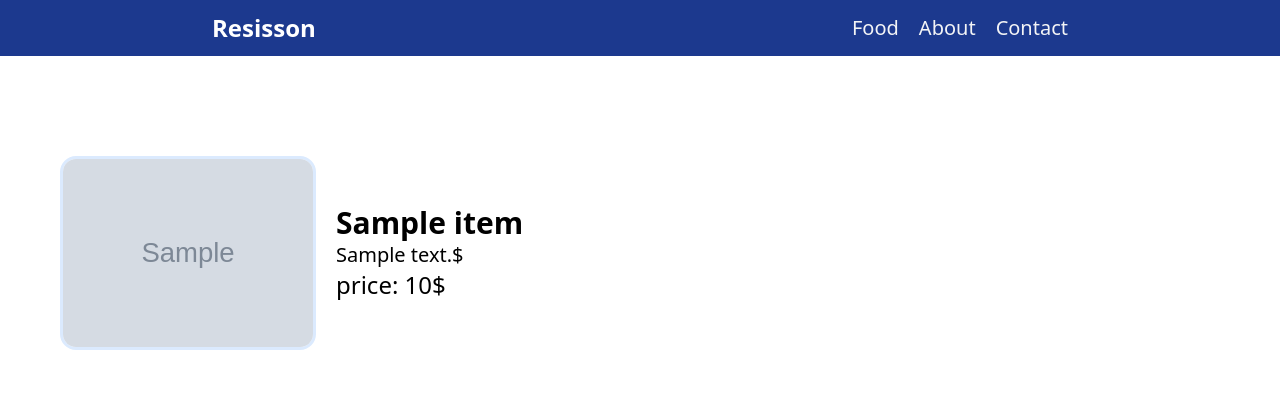
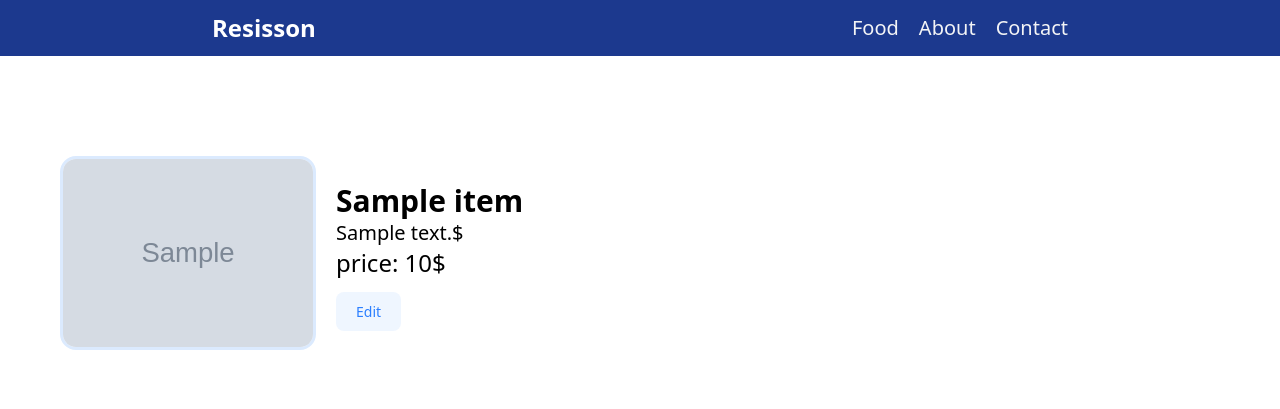
Before and after one commit to J0Ysutradhar/food_app, a Django app: page /food/menu/item/1/ in a window 1280 px wide. Shown: the top 409 px of the page. Run offline with Django 5.2, Linux system fonts and the light colour scheme; tables that the repository leaves empty hold one stand-in row (values such as "Sample post"); grey boxes marked "Sample" are stand-in pictures.

Commit message:
Edit button added in detail page, and its working

```diff
--- a/project/food/templates/food/detail.html
+++ b/project/food/templates/food/detail.html
@@ -16,6 +16,9 @@
             <p class="  text-xl">{{food_item.food_description}}$</p>
 
             <p class="  text-2xl">price: {{food_item.food_price}}$</p>
+            <div class="pt-5">
+                <a href="edit" class="px-5 py-2.5 font-medium bg-blue-50 hover:bg-blue-100 hover:text-blue-600 text-blue-500 rounded-lg text-sm">Edit</a>
+            </div>
         </div>
 </div>
 
--- a/project/food/templates/food/menu.html
+++ b/project/food/templates/food/menu.html
@@ -9,7 +9,7 @@ Food Menu
 <div class=" m-15">
     {% for item in items %}
     <div class="flex  gap-5 pt-10 items-center">
-        <div class="">
+        <div class="hover:border-blue-700 hover:border-0.5">
             <a href="item/{{item.id}}/"><img src="{{item.food_image}}" alt="" srcset="" class="w-64 rounded-2xl border-3 border-blue-100"></a>
         </div>
         <div>
--- a/project/hotel/static/hotel/output.css
+++ b/project/hotel/static/hotel/output.css
@@ -7,25 +7,32 @@
       "Segoe UI Emoji", "Segoe UI Symbol", "Noto Color Emoji";
     --font-mono: ui-monospace, SFMono-Regular, Menlo, Monaco, Consolas, "Liberation Mono",
       "Courier New", monospace;
-    --color-red-50: oklch(97.1% 0.013 17.38);
-    --color-red-400: oklch(70.4% 0.191 22.216);
     --color-red-500: oklch(63.7% 0.237 25.331);
     --color-red-600: oklch(57.7% 0.245 27.325);
     --color-red-700: oklch(50.5% 0.213 27.518);
-    --color-red-800: oklch(44.4% 0.177 26.899);
-    --color-amber-50: oklch(98.7% 0.022 95.277);
+    --color-amber-100: oklch(96.2% 0.059 95.617);
+    --color-amber-300: oklch(87.9% 0.169 91.605);
     --color-amber-400: oklch(82.8% 0.189 84.429);
     --color-yellow-400: oklch(85.2% 0.199 91.936);
     --color-green-400: oklch(79.2% 0.209 151.711);
+    --color-blue-50: oklch(97% 0.014 254.604);
     --color-blue-100: oklch(93.2% 0.032 255.585);
+    --color-blue-300: oklch(80.9% 0.105 251.813);
     --color-blue-400: oklch(70.7% 0.165 254.624);
+    --color-blue-500: oklch(62.3% 0.214 259.815);
+    --color-blue-600: oklch(54.6% 0.245 262.881);
+    --color-blue-700: oklch(48.8% 0.243 264.376);
     --color-blue-900: oklch(37.9% 0.146 265.522);
+    --color-fuchsia-300: oklch(83.3% 0.145 321.434);
     --color-gray-50: oklch(98.5% 0.002 247.839);
     --color-gray-100: oklch(96.7% 0.003 264.542);
     --color-gray-300: oklch(87.2% 0.01 258.338);
-    --color-gray-400: oklch(70.7% 0.022 261.325);
+    --color-neutral-200: oklch(92.2% 0 0);
+    --color-neutral-950: oklch(14.5% 0 0);
     --color-white: #fff;
     --spacing: 0.25rem;
+    --text-sm: 0.875rem;
+    --text-sm--line-height: calc(1.25 / 0.875);
     --text-xl: 1.25rem;
     --text-xl--line-height: calc(1.75 / 1.25);
     --text-2xl: 1.5rem;
@@ -39,11 +46,18 @@
     --text-6xl: 3.75rem;
     --text-6xl--line-height: 1;
     --font-weight-extralight: 200;
+    --font-weight-medium: 500;
     --font-weight-semibold: 600;
     --font-weight-bold: 700;
+    --radius-md: 0.375rem;
+    --radius-lg: 0.5rem;
     --radius-xl: 0.75rem;
     --radius-2xl: 1rem;
-    --radius-4xl: 2rem;
+    --animate-spin: spin 1s linear infinite;
+    --animate-ping: ping 1s cubic-bezier(0, 0, 0.2, 1) infinite;
+    --animate-pulse: pulse 2s cubic-bezier(0.4, 0, 0.6, 1) infinite;
+    --default-transition-duration: 150ms;
+    --default-transition-timing-function: cubic-bezier(0.4, 0, 0.2, 1);
     --default-font-family: var(--font-sans);
     --default-mono-font-family: var(--font-mono);
     --font-baka: baka, 'sans-serif';
@@ -267,6 +281,9 @@
   .rounded-2xl {
     border-radius: var(--radius-2xl);
   }
+  .rounded-lg {
+    border-radius: var(--radius-lg);
+  }
   .rounded-xl {
     border-radius: var(--radius-xl);
   }
@@ -283,6 +300,9 @@
   .border-gray-300 {
     border-color: var(--color-gray-300);
   }
+  .bg-blue-50 {
+    background-color: var(--color-blue-50);
+  }
   .bg-blue-900 {
     background-color: var(--color-blue-900);
   }
@@ -295,6 +315,12 @@
   .px-4 {
     padding-inline: calc(var(--spacing) * 4);
   }
+  .px-5 {
+    padding-inline: calc(var(--spacing) * 5);
+  }
+  .py-2\.5 {
+    padding-block: calc(var(--spacing) * 2.5);
+  }
   .py-3 {
     padding-block: calc(var(--spacing) * 3);
   }
@@ -306,6 +332,9 @@
   }
   .pt-3 {
     padding-top: calc(var(--spacing) * 3);
+  }
+  .pt-5 {
+    padding-top: calc(var(--spacing) * 5);
   }
   .pt-10 {
     padding-top: calc(var(--spacing) * 10);
@@ -333,6 +362,10 @@
     font-size: var(--text-6xl);
     line-height: var(--tw-leading, var(--text-6xl--line-height));
   }
+  .text-sm {
+    font-size: var(--text-sm);
+    line-height: var(--tw-leading, var(--text-sm--line-height));
+  }
   .text-xl {
     font-size: var(--text-xl);
     line-height: var(--tw-leading, var(--text-xl--line-height));
@@ -345,12 +378,19 @@
     --tw-font-weight: var(--font-weight-extralight);
     font-weight: var(--font-weight-extralight);
   }
+  .font-medium {
+    --tw-font-weight: var(--font-weight-medium);
+    font-weight: var(--font-weight-medium);
+  }
   .font-semibold {
     --tw-font-weight: var(--font-weight-semibold);
     font-weight: var(--font-weight-semibold);
   }
   .text-amber-400 {
     color: var(--color-amber-400);
+  }
+  .text-blue-500 {
+    color: var(--color-blue-500);
   }
   .text-gray-100 {
     color: var(--color-gray-100);
@@ -373,6 +413,27 @@
   .shadow-2xl {
     --tw-shadow: 0 25px 50px -12px var(--tw-shadow-color, rgb(0 0 0 / 0.25));
     box-shadow: var(--tw-inset-shadow), var(--tw-inset-ring-shadow), var(--tw-ring-offset-shadow), var(--tw-ring-shadow), var(--tw-shadow);
+  }
+  .hover\:border-blue-700 {
+    &:hover {
+      @media (hover: hover) {
+        border-color: var(--color-blue-700);
+      }
+    }
+  }
+  .hover\:bg-blue-100 {
+    &:hover {
+      @media (hover: hover) {
+        background-color: var(--color-blue-100);
+      }
+    }
+  }
+  .hover\:text-blue-600 {
+    &:hover {
+      @media (hover: hover) {
+        color: var(--color-blue-600);
+      }
+    }
   }
   .hover\:shadow-2xl {
     &:hover {
@@ -461,6 +522,22 @@
   inherits: false;
   initial-value: 0 0 #0000;
 }
+@keyframes spin {
+  to {
+    transform: rotate(360deg);
+  }
+}
+@keyframes ping {
+  75%, 100% {
+    transform: scale(2);
+    opacity: 0;
+  }
+}
+@keyframes pulse {
+  50% {
+    opacity: 0.5;
+  }
+}
 @layer properties {
   @supports ((-webkit-hyphens: none) and (not (margin-trim: inline))) or ((-moz-orient: inline) and (not (color:rgb(from red r g b)))) {
     *, ::before, ::after, ::backdrop {
```
